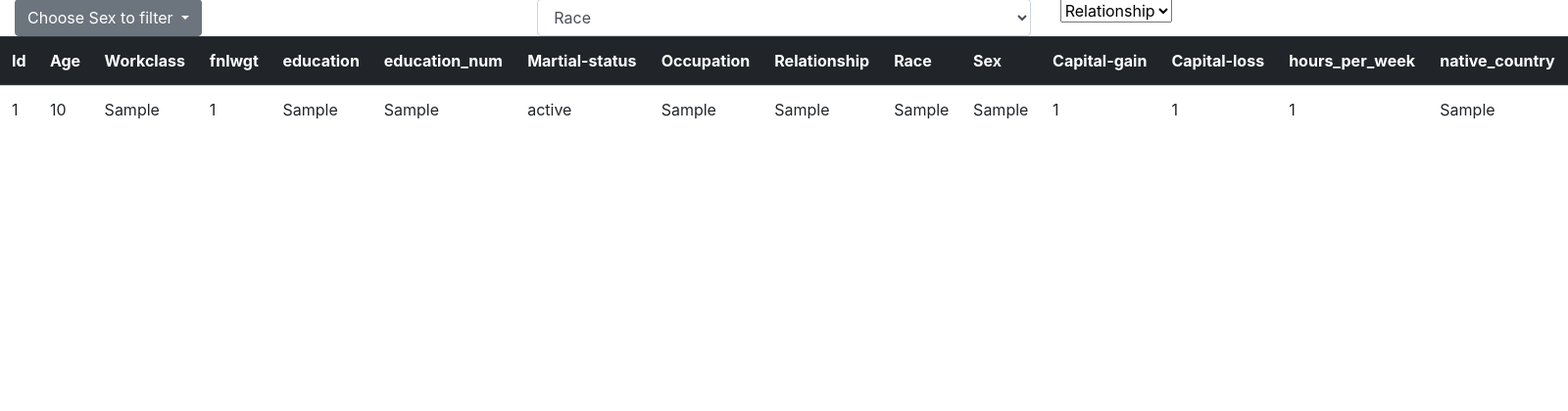
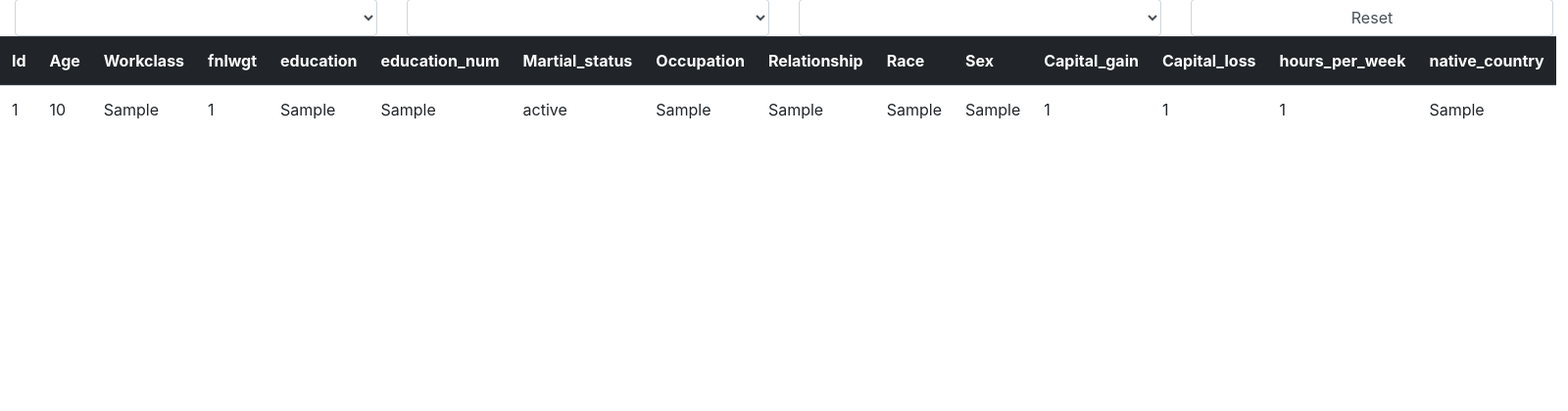
Before and after one commit to Sarthak123456/Adult, a Django app: page /sex_filter/ in a window 1600 px wide. Shown: the part 301-721 px from the top of the page at 98% size. Run offline with Django 3.2, Linux system fonts and the light colour scheme; tables that the repository leaves empty hold one stand-in row (values such as "Sample post"); lists and menus that the app fills with data are empty; parts of the project's set-up code (start-up, migrations or seed data) failed here and were passed over; some libraries are stand-ins or nearby versions.

Commit message:
Multi filters ajax

```diff
--- a/adult/settings.py
+++ b/adult/settings.py
@@ -26,7 +26,7 @@ with sqlite3.connect(db_path) as db:
     # SECURITY WARNING: don't run with debug turned on in production!
     DEBUG = True
 
-    ALLOWED_HOSTS = [ ]
+    ALLOWED_HOSTS = [u'604838072ae34fc8a132c985d4768253.vfs.cloud9.us-east-2.amazonaws.com']
 
 
     # Application definition
--- a/myapp/Templates/base.html
+++ b/myapp/Templates/base.html
@@ -22,19 +22,14 @@
 
 
 <script type="text/javascript">
-	$('.dropdown-item').on('click', function(e){
+	$('#sex').on('change', function(e){
 		e.preventDefault();
-		var value=$(this).text()
-		alert (value);
+		var value=$('#sex').val()
 		var url=('/view?sex=+'+$.trim(value))
-		alert (url);
-		console.log (url);
 		$.ajax({
 			type:'get',
 			url: url,
-
 			success : function(data){
-
 				 var jq=jQuery(data);
 		         var title = jq.find(".change");
 
@@ -43,10 +38,8 @@
 
 
 			}
-
 		});
 	});
-
 	$('#race').on('change', function(e){
 		e.preventDefault();
 		var value=$('#race').val()
@@ -56,9 +49,7 @@
 		$.ajax({
 			type:'get',
 			url: url,
-
 			success : function(data){
-
 				 var jq=jQuery(data);
 		         var title = jq.find(".table");
 
@@ -67,10 +58,8 @@
 
 
 			}
-
 		});
 	});
-
 	$('#relationship').on('change', function(e){
 		e.preventDefault();
 		var value=$('#relationship').val()
@@ -80,9 +69,7 @@
 		$.ajax({
 			type:'get',
 			url: url,
-
 			success : function(data){
-
 				 var jq=jQuery(data);
 		         var title = jq.find(".table");
 
@@ -90,11 +77,8 @@
 
 
 			}
-
 		});
 	});
-
-
 </script>
 <script type="text/javascript" src="https://www.gstatic.com/charts/loader.js"></script>
 
--- a/myapp/Templates/view.html
+++ b/myapp/Templates/view.html
@@ -7,60 +7,43 @@
     <div class='col-md-6'>
  <div id="donutchart" style="width: 700px; height: 300px;"></div>
  </div>
- <div class='col-md-6 pull-right'>
+ <div class='col-md-6 float-right'>
      <div id="piechart" style="width: 700px; height: 300px;"></div>
      </div>
 
   </div>
-
-  <div class="row">
-
-  	<div class="col-md-4">
-  		<div class="dropdown">
-  <button class="btn btn-secondary dropdown-toggle" type="button" id="dropdownMenuButton" data-toggle="dropdown" aria-haspopup="true" aria-expanded="false">
-    Choose Sex to filter
-  </button>
-  <div class="dropdown-menu sex" aria-labelledby="dropdownMenuButton">
-  	{% for j in sex %}
-    <a class="dropdown-item"  href="#">{{j.sex}}</a>
-    {% endfor %}
-
+   <form action='/view'  name='sex'>
+<div class='row'>
+    <div class='col-md-3'>
+  <select  name='sex' id='sex' class='form-control' >
+     <option> </option>
+     {% for j in sex %}
+      <option value='{{j.sex}}'>{{j.sex}}</option>
+       {% endfor %}
+  </select>
   </div>
-</div>
-
-</div>
-
-<div class="col-md-4">
-<select name="race" id='race' class="form-control">
-	<option>Race</option>
-	{% for j in race %}
-  <option value="{{ j.race }}">{{ j.race }}</option>
-  {% endfor %}
-
-</select>
-</div>
-
-<div class="col-md-4">
-<select name="relationship" id="relationship">
-	<option>Relationship</option>
-	{% for j in relationship %}
-  <option value="{{ j.relationship }}">{{ j.relationship }}</option>
-  {% endfor %}
-
- </select>
-</div>
-</div>
-<!-- <form action="{" method="get">
-    <label for="featured">Format</label>
-    <select name="featured">
-        <option value="Yes" />Yes</option>
-        <option value="No" />No</option>
-    <input type="submit" name="featured" value="Filter" />
-</form>
- -->
+  <div class='col-md-3'>
+    <select  name='race' id='race' class='form-control'>
+      <option> </option>
+     {% for j in race %}
+      <option value='{{j.race}}'>{{j.race}}</option>
+       {% endfor %}
+  </select>
+  </div>
+  <div class='col-md-3'>
+  <select  name='relationship' id='relationship' class='form-control'>
+      <option> </option>
+     {% for j in relationship %}
+      <option value='{{j.relationship}}'>{{j.relationship}}</option>
+       {% endfor %}
+  </select>
+ </div>
+      <div class='col-md-3'>  <input type="button" class='form-control' value="Reset"/></div>
+    </form>
+    </div>
 
  <div class="row">
-<div class="table-responsive">
+<div class="table-responsdive">
  <table class="table">
   <thead class="thead-dark">
     <tr>
@@ -70,13 +53,13 @@
               <th>fnlwgt</th>
               <th>education</th>
               <th>education_num</th>
-              <th>Martial-status</th>
+              <th>Martial_status</th>
               <th>Occupation</th>
               <th>Relationship</th>
               <th>Race</th>
               <th>Sex</th>
-              <th>Capital-gain</th>
-              <th>Capital-loss</th>
+              <th>Capital_gain</th>
+              <th>Capital_loss</th>
               <th>hours_per_week</th>
               <th>native_country</th>
     </tr>
@@ -107,7 +90,7 @@
 </table>
 </div>
 </div>
-<table border="1" cellpadding="10" style="display: none;" >
+<table border="1" cellpadding="10" style='display:none'>
           <thead >
               <tr>
               <th>Id</th>
@@ -129,7 +112,7 @@
               </tr>
           </thead>
           <tbody class="table">
-              {% for i in sex_filter %}
+              {% for i in filter %}
               <tr>
               <td>{{ i.id }}</td>
               <td>{{ i.age }}</td>
--- a/myapp/views.py
+++ b/myapp/views.py
@@ -21,26 +21,34 @@ def view(request):
 	nri = Adult.objects.select_related().filter(race =' Amer-Indian-Eskimo').count()
 	other = Adult.objects.select_related().filter(race =' Other').count()
 
-	if (request.GET.get('sex') and request.GET.get('race')):
+	sex_filter= request.GET.get('sex')
+	race_filter=request.GET.get('race')
+	relationship_filter= request.GET.get('relationship')
+	if (request.GET.get('sex') and request.GET.get('race') and request.GET.get('relationship')):
+		    	filter=Adult.objects.select_related().filter(Q(sex= sex_filter) & Q(race = race_filter) & Q(relationship = relationship_filter))[:20]
 
-			sex_filter= request.GET.get('sex')
-			race_filter=request.GET.get('race')
-           		filter=Adult.objects.filter(Q(sex= sex_filter) & Q(race = race_filter))[:200]
+    	elif (request.GET.get('sex') and request.GET.get('race')):
+    		if sex_filter == 'Sex':
+    			sex_filter= ' '
+    		filter=Adult.objects.select_related().filter(Q(sex= sex_filter) & Q(race = race_filter))
+
+    	elif (request.GET.get('race') and request.GET.get('relationship')):
+    		filter=Adult.objects.select_related().filter(Q(race = race_filter) & Q(relationship = relationship_filter))
 
     	elif request.GET.get('sex'):
 	    	sex_filter= request.GET.get('sex')
-	   	filter=Adult.objects.select_related().filter(sex=sex_filter)[:200]
+	   	filter=Adult.objects.select_related().filter(sex=sex_filter)[:20]
 
 	elif request.GET.get('race'):
 	    	race_filter= request.GET.get('race')
-	   	filter=Adult.objects.filter(race=race_filter)[:200]
+	   	filter=Adult.objects.filter(race=race_filter)[:20]
 
 	elif request.GET.get('relationship'):
 	    	relationship_filter= request.GET.get('relationship')
-	   	filter=Adult.objects.select_related().filter(relationship=relationship_filter)[:200]
+	   	filter=Adult.objects.select_related().filter(relationship=relationship_filter)[:20]
 
 	else:
-			filter=Adult.objects.select_related().all()[:100]
+			filter=Adult.objects.select_related().all()[:10]
 
 
 	context={'sex_filter': filter,'sex': sex ,'race': race, 'relationship' : relationship, 'male': males, 'female' : females,
```
Also changed, not shown: 13 other files.
